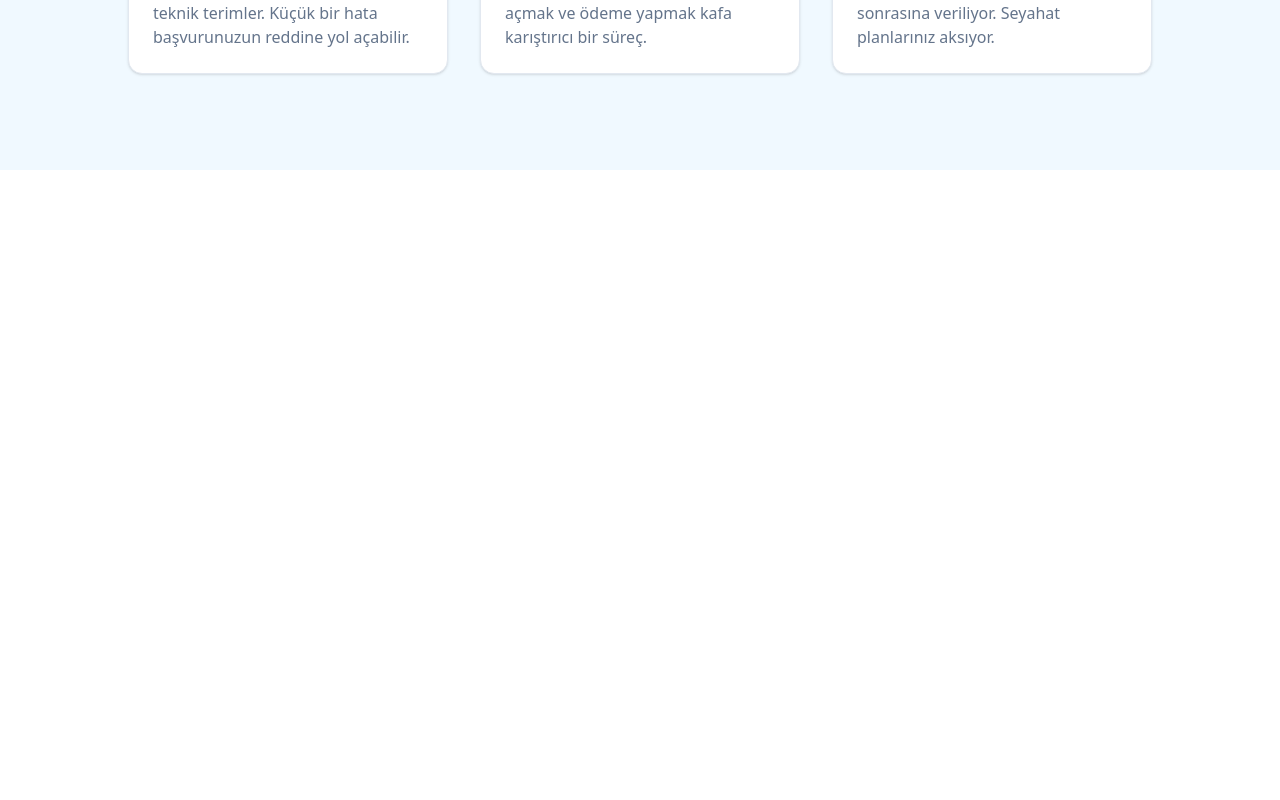
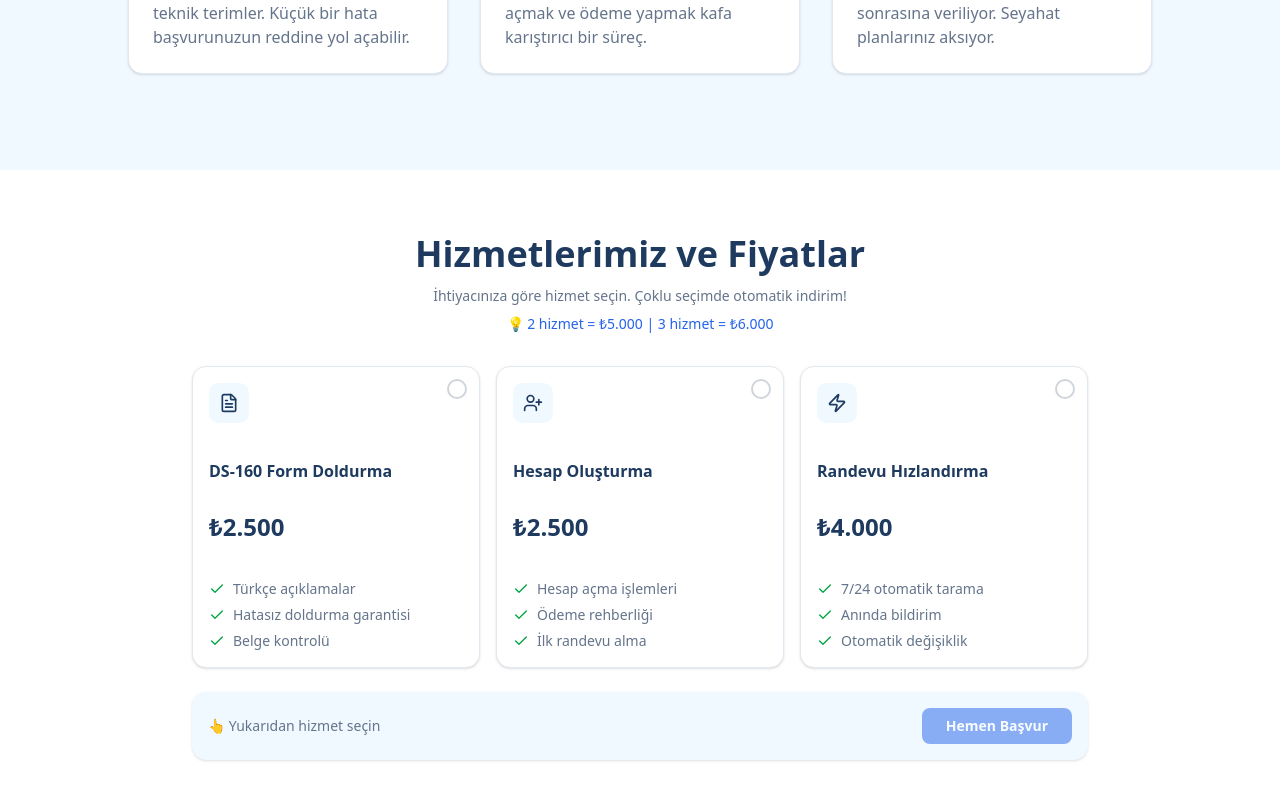
Before and after one commit to ihlamury/vizehizlandirma, a Next.js app: page / in a window 1280 px wide. Shown: the part 1205-2005 px from the top of the page. Before the commit the page ends 1375 px from the top, so only its background shows below. Built offline with nearby package versions, Linux system fonts and the light colour scheme.

Commit message:
Add Services & Pricing section with interactive bundle selector

```diff
--- a/src/app/page.tsx
+++ b/src/app/page.tsx
@@ -1,11 +1,13 @@
 import { Hero } from "@/components/hero";
 import { Problems } from "@/components/problems";
+import { Services } from "@/components/services";
 
 export default function Home() {
   return (
     <main>
       <Hero />
       <Problems />
+      <Services />
     </main>
   );
 }
--- /dev/null
+++ b/src/components/services.tsx
@@ -0,0 +1,212 @@
+"use client";
+
+import { useState } from "react";
+import { Button } from "@/components/ui/button";
+import { Card } from "@/components/ui/card";
+import { Check, FileText, UserPlus, Zap } from "lucide-react";
+
+type ServiceId = "ds160" | "account" | "expedition";
+
+interface Service {
+  id: ServiceId;
+  icon: React.ComponentType<{ className?: string }>;
+  title: string;
+  price: number;
+  features: string[];
+}
+
+const services: Service[] = [
+  {
+    id: "ds160",
+    icon: FileText,
+    title: "DS-160 Form Doldurma",
+    price: 2500,
+    features: [
+      "Türkçe açıklamalar",
+      "Hatasız doldurma garantisi",
+      "Belge kontrolü",
+    ],
+  },
+  {
+    id: "account",
+    icon: UserPlus,
+    title: "Hesap Oluşturma",
+    price: 2500,
+    features: [
+      "Hesap açma işlemleri",
+      "Ödeme rehberliği",
+      "İlk randevu alma",
+    ],
+  },
+  {
+    id: "expedition",
+    icon: Zap,
+    title: "Randevu Hızlandırma",
+    price: 4000,
+    features: [
+      "7/24 otomatik tarama",
+      "Anında bildirim",
+      "Otomatik değişiklik",
+    ],
+  },
+];
+
+function calculatePrice(selectedServices: ServiceId[]): { total: number; discount: number; originalTotal: number } {
+  const count = selectedServices.length;
+  const originalTotal = selectedServices.reduce((sum, id) => {
+    const service = services.find((s) => s.id === id);
+    return sum + (service?.price || 0);
+  }, 0);
+
+  if (count === 3) {
+    return { total: 6000, discount: originalTotal - 6000, originalTotal };
+  } else if (count === 2) {
+    return { total: 5000, discount: originalTotal - 5000, originalTotal };
+  }
+  return { total: originalTotal, discount: 0, originalTotal };
+}
+
+export function Services() {
+  const [selectedServices, setSelectedServices] = useState<ServiceId[]>([]);
+
+  const toggleService = (id: ServiceId) => {
+    setSelectedServices((prev) =>
+      prev.includes(id) ? prev.filter((s) => s !== id) : [...prev, id]
+    );
+  };
+
+  const { total, discount, originalTotal } = calculatePrice(selectedServices);
+
+  return (
+    <section className="bg-white py-12 md:py-16">
+      <div className="container mx-auto px-4">
+        {/* Section Header */}
+        <div className="text-center mb-8">
+          <h2 className="text-3xl md:text-4xl font-bold text-primary mb-3">
+            Hizmetlerimiz ve Fiyatlar
+          </h2>
+          <p className="text-muted-foreground max-w-2xl mx-auto text-sm">
+            İhtiyacınıza göre hizmet seçin. Çoklu seçimde otomatik indirim!
+          </p>
+          <p className="text-sm text-accent font-medium mt-2">
+            💡 2 hizmet = ₺5.000 | 3 hizmet = ₺6.000
+          </p>
+        </div>
+
+        <div className="max-w-4xl mx-auto">
+          {/* Service Cards Row */}
+          <div className="grid md:grid-cols-3 gap-4 mb-6">
+            {services.map((service) => {
+              const isSelected = selectedServices.includes(service.id);
+              return (
+                <Card
+                  key={service.id}
+                  className={`relative p-4 cursor-pointer transition-all ${
+                    isSelected
+                      ? "border-2 border-accent ring-2 ring-accent/20"
+                      : "border border-border hover:border-accent/50"
+                  }`}
+                  onClick={() => toggleService(service.id)}
+                >
+                  {/* Selection Indicator */}
+                  <div
+                    className={`absolute top-3 right-3 w-5 h-5 rounded-full border-2 flex items-center justify-center transition-all ${
+                      isSelected
+                        ? "bg-accent border-accent"
+                        : "border-muted-foreground/30"
+                    }`}
+                  >
+                    {isSelected && <Check className="w-3 h-3 text-white" />}
+                  </div>
+
+                  {/* Icon */}
+                  <div className="w-10 h-10 bg-secondary rounded-lg flex items-center justify-center mb-3">
+                    <service.icon className="w-5 h-5 text-primary" />
+                  </div>
+
+                  {/* Title */}
+                  <h3 className="text-base font-semibold text-primary mb-1 pr-6">
+                    {service.title}
+                  </h3>
+
+                  {/* Price */}
+                  <p className="text-2xl font-bold text-primary mb-3">
+                    ₺{service.price.toLocaleString("tr-TR")}
+                  </p>
+
+                  {/* Features */}
+                  <ul className="space-y-1.5">
+                    {service.features.map((feature, index) => (
+                      <li key={index} className="flex items-center gap-2 text-sm">
+                        <Check className="w-4 h-4 text-green-600 flex-shrink-0" />
+                        <span className="text-muted-foreground">{feature}</span>
+                      </li>
+                    ))}
+                  </ul>
+                </Card>
+              );
+            })}
+          </div>
+
+          {/* Summary Bar */}
+          <Card className="p-4 bg-secondary border-0">
+            <div className="flex flex-col sm:flex-row sm:items-center sm:justify-between gap-4">
+              {/* Left: Selection Info */}
+              <div className="flex-1">
+                {selectedServices.length === 0 ? (
+                  <p className="text-muted-foreground text-sm">
+                    👆 Yukarıdan hizmet seçin
+                  </p>
+                ) : (
+                  <div className="flex flex-wrap items-center gap-2">
+                    <span className="text-sm text-muted-foreground">Seçilen:</span>
+                    {selectedServices.map((id) => {
+                      const service = services.find((s) => s.id === id);
+                      return (
+                        <span
+                          key={id}
+                          className="inline-flex items-center bg-white px-2 py-1 rounded text-xs font-medium text-primary"
+                        >
+                          {service?.title}
+                        </span>
+                      );
+                    })}
+                  </div>
+                )}
+              </div>
+
+              {/* Right: Price & CTA */}
+              <div className="flex items-center gap-4">
+                {selectedServices.length > 0 && (
+                  <div className="text-right">
+                    {discount > 0 && (
+                      <div className="text-xs text-green-600 font-medium">
+                        ₺{discount.toLocaleString("tr-TR")} tasarruf!
+                      </div>
+                    )}
+                    <div className="flex items-center gap-2">
+                      {discount > 0 && (
+                        <span className="text-sm text-muted-foreground line-through">
+                          ₺{originalTotal.toLocaleString("tr-TR")}
+                        </span>
+                      )}
+                      <span className="text-2xl font-bold text-primary">
+                        ₺{total.toLocaleString("tr-TR")}
+                      </span>
+                    </div>
+                  </div>
+                )}
+                <Button
+                  className="bg-accent hover:bg-accent/90 text-white font-semibold px-6"
+                  disabled={selectedServices.length === 0}
+                >
+                  Hemen Başvur
+                </Button>
+              </div>
+            </div>
+          </Card>
+        </div>
+      </div>
+    </section>
+  );
+}
```
